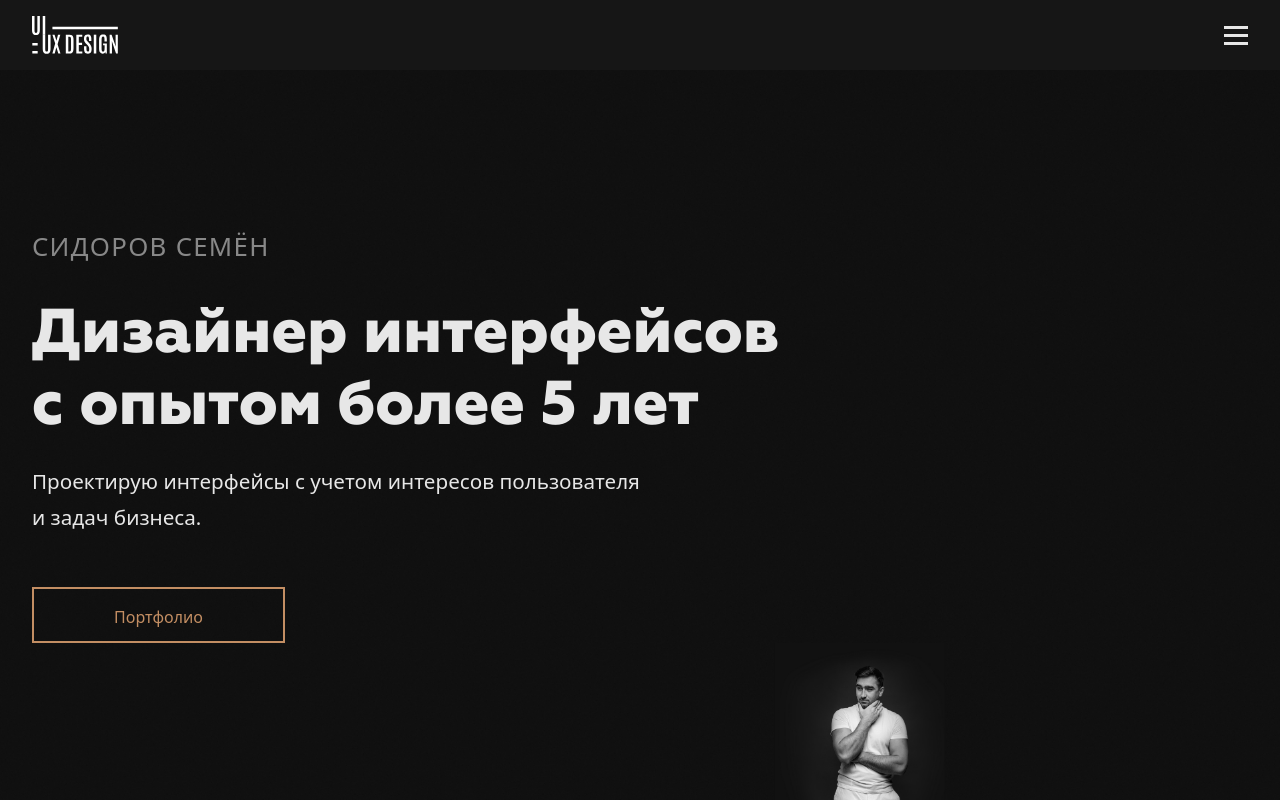
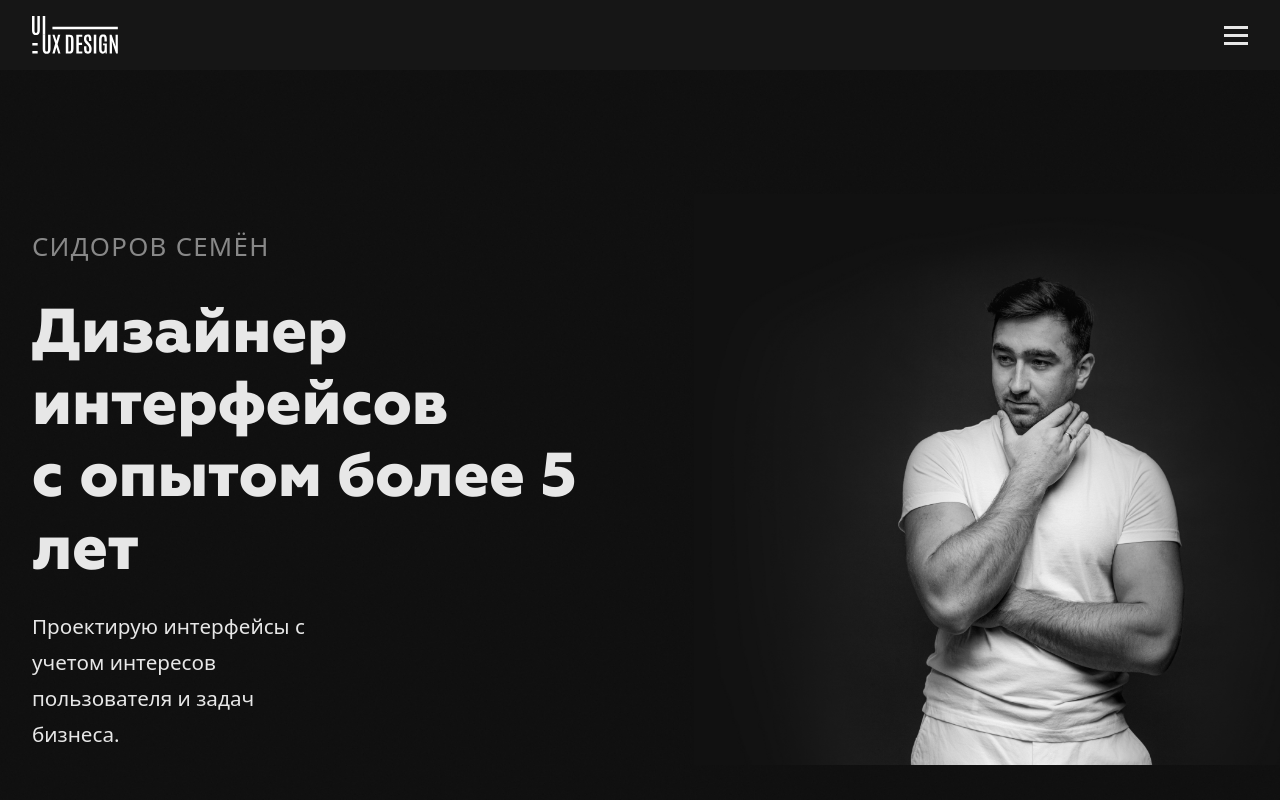
Before and after one commit to alex-lenk/ui-ux-design, a Vue app: page / in a window 1280 px wide. Built offline with nearby package versions, Linux system fonts and the light colour scheme; a web font is replaced by a local one.

Commit message:
Refactoring media query on landscape version

```diff
--- a/src/assets/styles/base/_base.scss
+++ b/src/assets/styles/base/_base.scss
@@ -25,12 +25,12 @@ img {
   width: 100%;
   margin: auto;
 
-  @media (min-width: 992px) {
+  @media (min-width: 768px) {
     padding-left: 32px;
     padding-right: 32px;
   }
 
-  @media (max-width: 991px) {
+  @media (max-width: 767px) {
     padding-left: 16px;
     padding-right: 16px;
   }
--- a/src/assets/styles/components/_header.scss
+++ b/src/assets/styles/components/_header.scss
@@ -53,8 +53,7 @@
   }
 }
 
-.header__toggle-open {
-  .header__toggle-decor {
+.header__toggle-open .header__toggle-decor {
   transition-duration: 0.1s;
   transition-delay: .2s;
   background: transparent;
@@ -76,9 +75,8 @@
     transform: rotateZ(45deg);
   }
 }
-}
 
-@media (min-width: 992px) {
+@media (min-width: 768px) {
   .header {
     padding-left: 32px;
   }
@@ -95,7 +93,7 @@
   }
 }
 
-@media (max-width: 991px) {
+@media (max-width: 767px) {
   .header {
     padding-left: 16px;
   }
--- a/src/assets/styles/components/_main.scss
+++ b/src/assets/styles/components/_main.scss
@@ -3,7 +3,6 @@
   position: relative;
   z-index: 1;
   display: flex;
-  flex-direction: column;
 
   &::after {
     content: '';
@@ -29,46 +28,50 @@
     background-size: cover;
   }
 
-  @include media('>=576px') {
+  &__name {
+    letter-spacing: .05em;
+    color: #888;
+    text-transform: uppercase;
+  }
+
+  @include media('>=767px') {
     &::after {
       background-image: url(#{$path}decor/main-photo.png);
     }
   }
+
+  @include media('>=1741px') {
+    &__name {
+      margin-bottom: 20px;
+      font-size: 20px;
+      line-height: 32px;
+    }
+  }
+
   @include media('>=2100px') {
     &::after {
       width: 58vw;
       right: -27vw;
     }
   }
+
   @include media('>=1281px') {
     justify-content: center;
 
     &::after {
       height: inherit;
     }
-  }
-  @include media('>=768px', '<=1280px') {
-    padding-top: get-vw(150px, 992);
 
-    &::after {
-      width: 66vw;
-      height: calc(100% - 35px);
-      right: -68px;
+    &__name {
+      margin-top: -82px;
     }
   }
 
-  @include media('>=576px', '<=767px') {
-    padding-top: get-vw(170px, 768);
-
-    &::after {
-      width: 100%;
-      height: 100vh;
-      left: 58%;
-      transform: translateX(-50%);
-    }
+  @include media('<=991px') {
+    flex-direction: column;
   }
-  @include media('<=575px') {
-    padding-top: get-vw(118px, 360);
+  @include media('<=767px') {
+    padding-top: get-vw(118px, 768);
 
     &::after {
       //left: 56%;
@@ -80,13 +83,61 @@
       width: calc(100% + 32px);
       background-image: url(#{$path}decor/main-photo-m.png);
     }
+
+    &__name {
+      margin-bottom: get-vw(8px, 767);
+      font-size: get-vw(16px, 768);
+      line-height: get-vw(24px, 768);
+    }
+  }
+  @include media('<=575px') {
+    padding-top: get-vw(118px, 360);
+
+    &__name {
+      margin-bottom: get-vw(8px, 360);
+      font-size: get-vw(16px, 360);
+      line-height: get-vw(24px, 360);
+    }
   }
 
-/*  @include media('<=340px') {
+  @include media('>=992px', '<=1280px') {
+    padding-top: get-vw(150px, 992);
+
     &::after {
-      width: 370px;
+      width: 66vw;
+      height: calc(100% - 35px);
+      right: -68px;
     }
-  }*/
+
+    &__name {
+      margin-top: 32px;
+      margin-bottom: get-vw(24px, 992);
+      font-size: get-vw(20px, 992);
+      line-height: get-vw(32px, 992);
+    }
+  }
+
+  @include media('>=768px', '<=991px') {
+     padding-top: get-vw(170px, 768);
+
+    &::after {
+      flex: auto;
+      margin-top: -80px;
+      width: calc(100% + 32px);
+    }
+
+    &__name {
+      margin-bottom: get-vw(24px, 768);
+      font-size: get-vw(20px, 768);
+      line-height: get-vw(32px, 768);
+    }
+  }
+
+  /*  @include media('<=340px') {
+      &::after {
+        width: 370px;
+      }
+    }*/
 
   @media (min-width: 1281px) and (max-width: 1740px) {
     &::after {
@@ -108,73 +159,50 @@
       bottom: 0;
     }
   }
+
+  @media (max-width: 767px) and (orientation: portrait) and (min-height: 768px) {
+    &::after {
+      margin-top: -80px;
+    }
+  }
   */
 
   @include media('<=940px', 'landscape') {
     padding-top: get-vw(110px, 992);
 
     &::after {
+      margin-top: auto;
       width: 63vw;
       height: calc(100% - 40px);
       left: 43%;
       position: fixed;
     }
+
+    &__content {
+      margin-top: auto;
+      margin-bottom: auto;
+    }
+    &__name {
+      margin-top: 0;
+      margin-bottom: get-vw(24px, 992);
+      font-size: get-vw(20px, 992);
+      line-height: get-vw(32px, 992);
+    }
   }
 
-  /* iphone X , XS, 11 Pro, 12 Mini */
+/*  !* iphone X , XS, 11 Pro, 12 Mini *!
   @media only screen and (min-device-width: 375px) and (max-device-height: 812px) and (-webkit-device-pixel-ratio: 3) and (orientation: portrait) {
     &::after {
       width: 131%;
     }
   }
 
-  /* iphone XR, 11 */
+  !* iphone XR, 11 *!
   @media only screen and (min-device-width: 414px) and (max-device-height: 896px) and (-webkit-device-pixel-ratio: 2) and (orientation: portrait) {
     &::after {
       width: 131%;
     }
-  }
-}
-
-.main__name {
-  letter-spacing: .05em;
-  color: #888;
-  text-transform: uppercase;
-
-  @include media('>=1281px') {
-    margin-top: -82px;
-  }
-
-  @include media('>=1741px') {
-    margin-bottom: 20px;
-    font-size: 20px;
-    line-height: 32px;
-  }
-
-  @include media('>=768px', '<=1280px') {
-    margin-top: 32px;
-    margin-bottom: get-vw(24px, 992);
-    font-size: get-vw(20px, 992);
-    line-height: get-vw(32px, 992);
-  }
-
-  @include media('>=576px', '<=767px') {
-    margin-bottom: get-vw(24px, 768);
-    font-size: get-vw(20px, 768);
-    line-height: get-vw(32px, 768);
-  }
-
-  @include media('<=575px') {
-    margin-bottom: get-vw(8px, 360);
-    font-size: get-vw(16px, 360);
-    line-height: get-vw(24px, 360);
-  }
-
-  @include media('<=940px', 'landscape') {
-    margin-bottom: get-vw(24px, 992);
-    font-size: get-vw(20px, 992);
-    line-height: get-vw(32px, 992);
-  }
+  }*/
 }
 
 .main__title {
@@ -266,6 +294,12 @@
 }
 
 
+.main__btn {
+  @include media('<=940px', 'landscape') {
+    display: none;
+  }
+}
+
 /* OLD STYLES */
 
 
--- a/src/assets/styles/components/_nav.scss
+++ b/src/assets/styles/components/_nav.scss
@@ -4,9 +4,8 @@
   z-index: 6;
   will-change: transform;
   transition: transform .4s ease-in-out;
-}
 
-.nav__inner {
+  &__inner {
     height: inherit;
     padding-top: 40px;
     padding-bottom: 40px;
@@ -19,7 +18,7 @@
     justify-content: space-between;
   }
 
-.nav__link {
+  &__link {
     display: flex;
     align-items: center;
     justify-content: center;
@@ -28,6 +27,33 @@
 
     &:hover {
       background-color: $dark;
+    }
+
+    @media (min-width: 768px) {
+      height: 72px;
+    }
+
+    @media (max-width: 767px) {
+      height: 54px;
+    }
+  }
+
+
+  @include media('<=940px', 'landscape') {
+    overflow-y: auto;
+
+    &__inner {
+      padding-top: 0;
+      padding-bottom: 8px;
+    }
+    /*
+        &__footer {
+          display: none;
+        }*/
+
+    &__link {
+      height: 13vh;
+    }
   }
 }
 
@@ -58,16 +84,11 @@
   color: #666;
   padding-left: 28px;
   padding-right: 28px;
+  background-color: inherit;
 }
 
 .nav__open {
   transform: translateX(-100%);
-}
-
-@media (min-width: 768px) {
-  .nav__link {
-    height: 72px;
-  }
 }
 
 @media (min-width: 992px) {
@@ -108,9 +129,3 @@
     font-size: 12px;
   }
 }
-
-@media (max-width: 767px) {
-  .nav__link {
-    height: 54px;
-  }
-}
```
Lines whose indentation alone changed are shown as unchanged.
